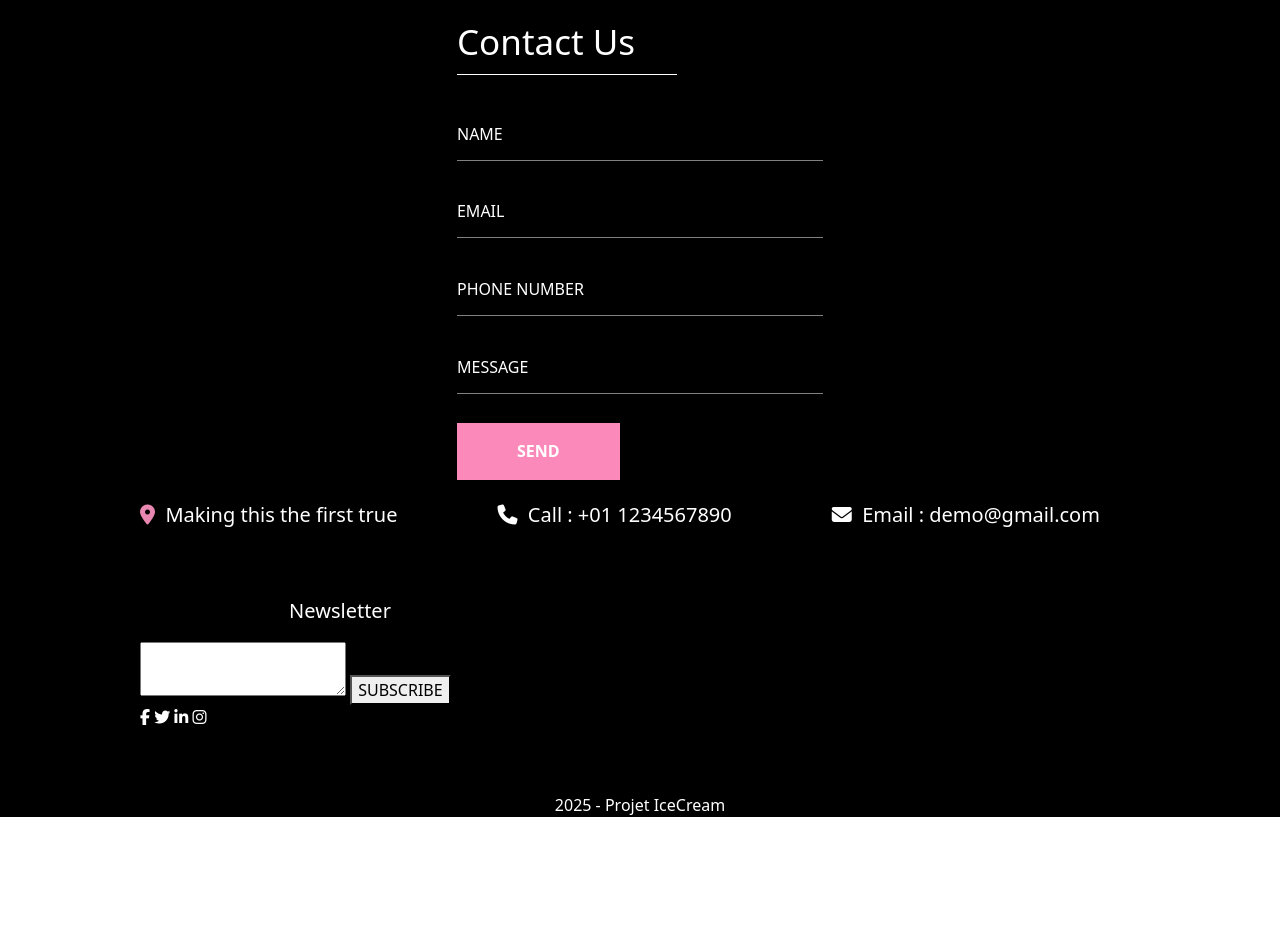
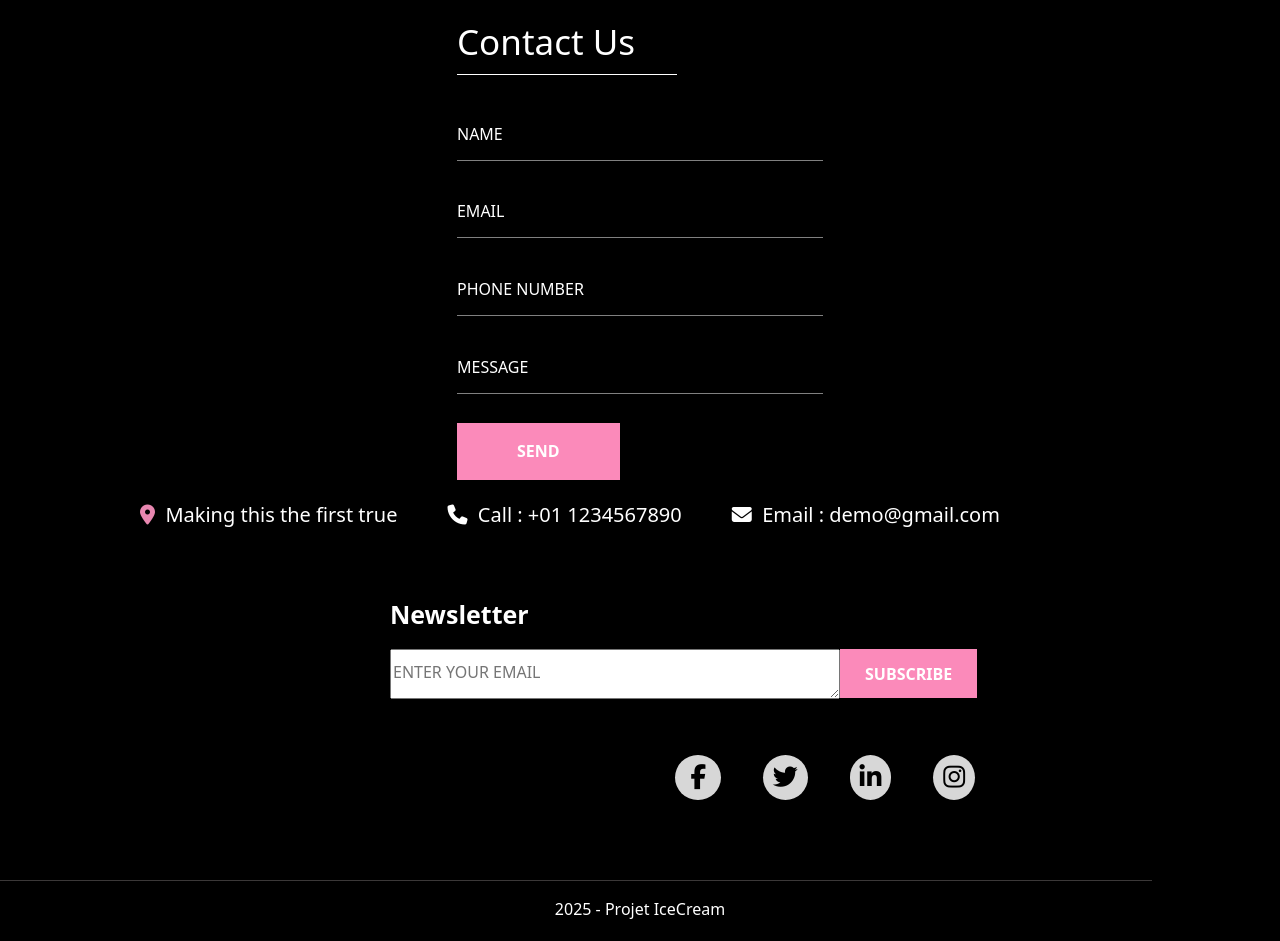
Before and after one commit to KadirDolek/Projet-Romyk_KD, a website: page index.html in a window 1280 px wide. Shown: the part 5405-6346 px from the top of the page. Before the commit the page ends 6222 px from the top, so only its background shows below. Drawn offline with nearby package versions, Linux system fonts and the light colour scheme.

Commit message:
fin du footer et html/css

```diff
--- a/index.html
+++ b/index.html
@@ -239,17 +239,18 @@
             </div>
             <div id="footdiv3">
                 <P id="div3text">Newsletter</P>
-                <textarea name="" id=""></textarea>
+                <textarea placeholder="ENTER YOUR EMAIL" name="" id="" style="padding-top: 10px;"></textarea>
                 <button>SUBSCRIBE</button>
             </div>
             <div id="footdiv4">
-                <i class="fa-brands fa-facebook-f"></i>
+                <i id="fcbk" class="fa-brands fa-facebook-f"></i>
                 <i class="fa-brands fa-twitter"></i>
                 <i class="fa-brands fa-linkedin-in"></i>
                 <i class="fa-brands fa-instagram"></i>
             </div>
     </div>
     </div>
+    <hr id="hrFINAL">
     <div>
         <p id="textfinal">2025 - Projet IceCream</p>
     </div>
--- a/src/sass/partials/_style.sass
+++ b/src/sass/partials/_style.sass
@@ -390,28 +390,67 @@ footer
     #footdiv1
       #footdiv2
         display: flex
-        gap: 10%
+        gap: 5%
         width: 1000px
         margin-top: 2%
+        flex-wrap: wrap
         p
           font-size: 20px
 
       #footdiv3
-        width: 400px
+        width: 600px
         margin-top: 5%
+        margin-left: 25%
+        position: relative
         #div3text
-          font-size: 20px
-          justify-self: center
-
+          font-size: 25px
+          font-weight: bold
         textarea
-          height: 30  px
+          height: 50px
+          width: 450px
+        button
+          background-color: rgb(251, 138, 186)
+          border: none
+          color: white
+          padding-left: 25px
+          padding-right: 25px
+          padding-top: 12.5px
+          padding-bottom: 12.5px
+          position: absolute
+          font-weight: bold
       #footdiv4
+        width: 835px
+        display: flex
+        justify-content: end
+        margin-top: 5%
+        gap: 5%
+        font-size: 25px
+        #fcbk
+          padding: 10px
+          padding-left: 15px
+          padding-right: 15px
+          border-radius: 50%
+        .fa-brands
+          padding-top: 10px
+          padding-bottom: 5px
+          padding-right: 10px
+          padding-left: 10px
+          background-color: rgb(215, 215, 215)
+          border-radius: 50%
+          color: black
 
 #textfinal
   display: flex
   justify-content: center
   margin-bottom: 0
+  padding-bottom: 20px
 
+
+#hrFINAL
+  width: 90%
+  color: rgb(235, 224, 224)
+  display: flex
+  justify-content: center
 
 .fa-location-dot
   color: rgb(232, 135, 176)
```
Also changed, not shown: public/styles/style.css, 1 other file.
